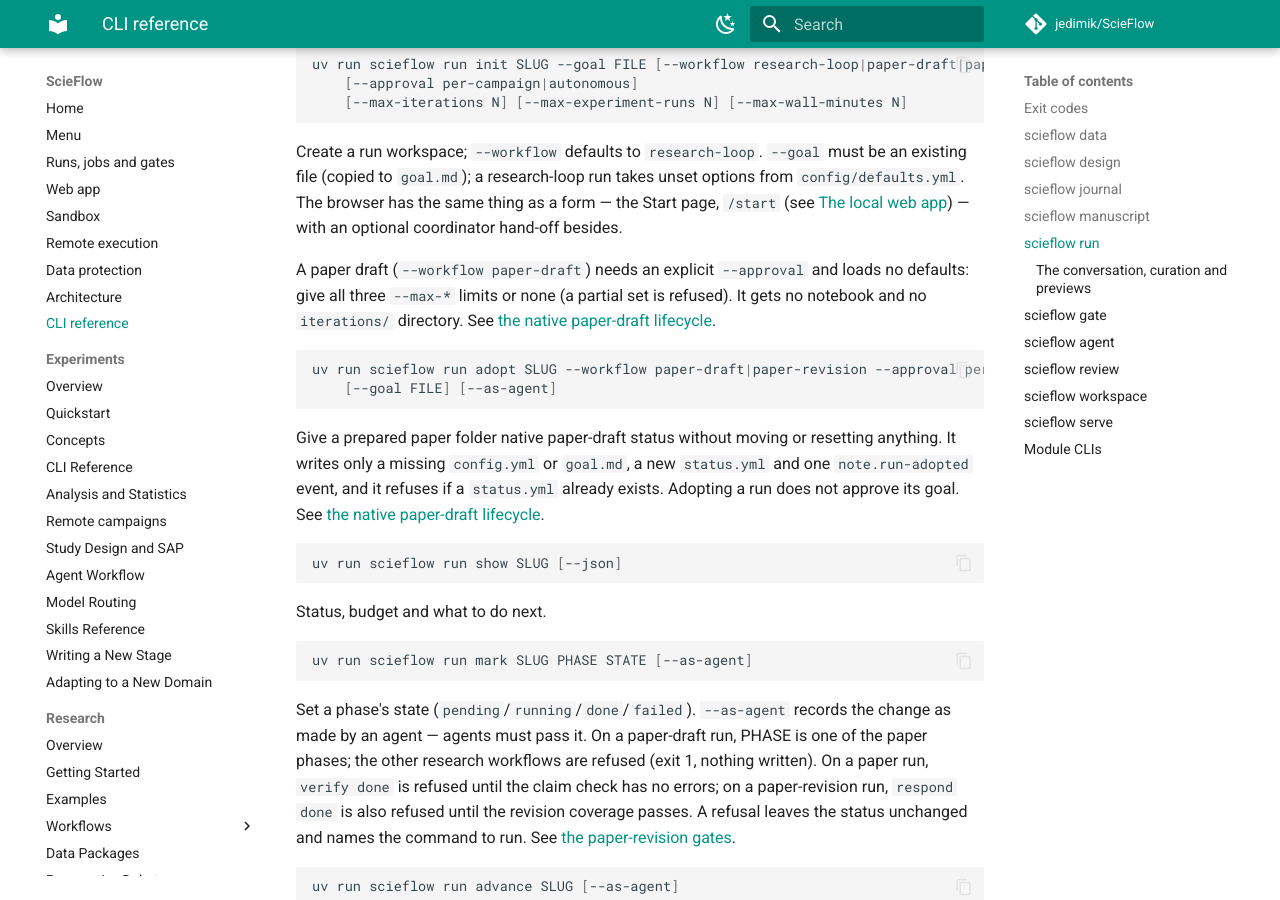
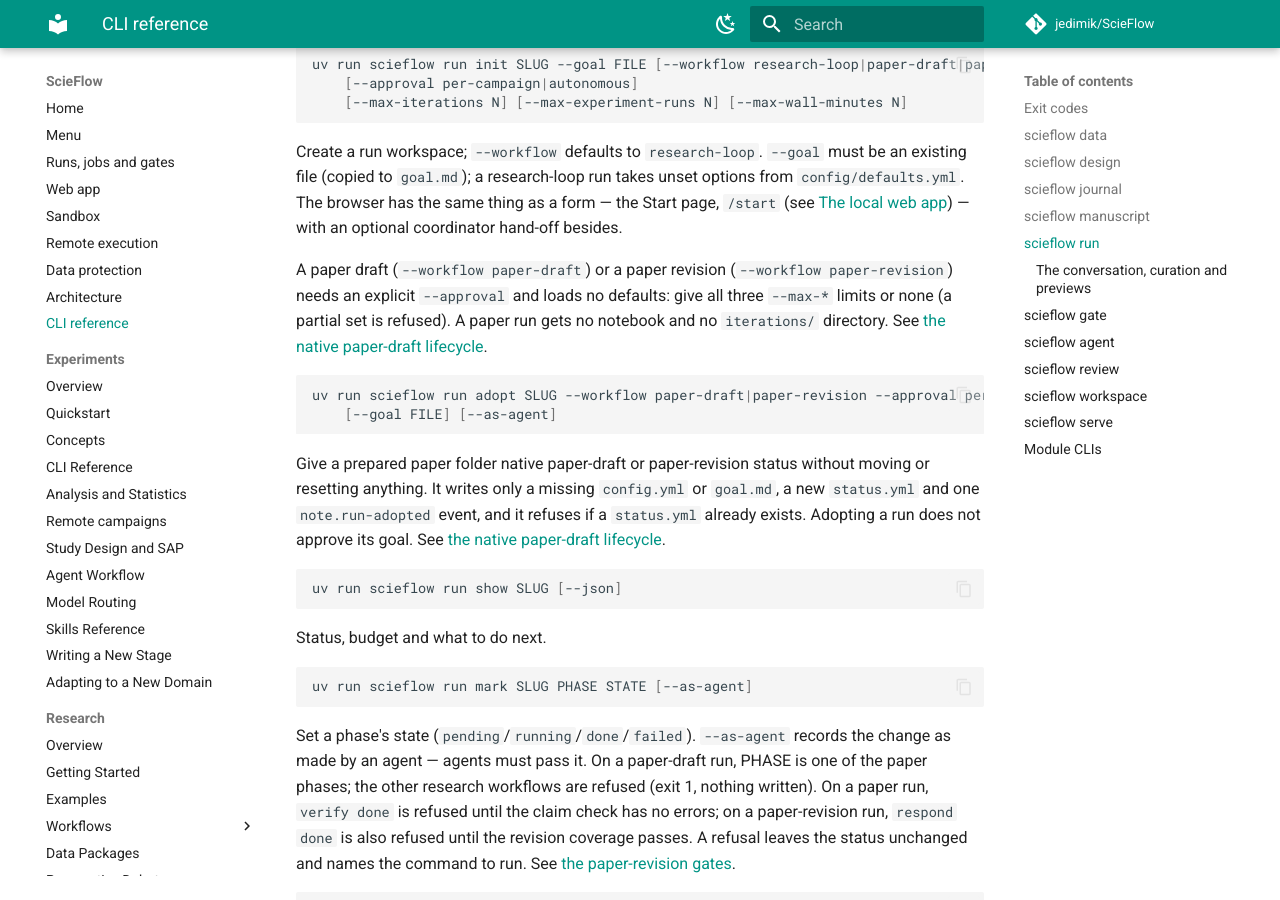
Before and after one commit to jedimik/ScieFlow, an MkDocs documentation site: the page built from docs/cli.md, in a window 1280 px wide and 900 px high, scrolled down 3977 px. Built offline with MkDocs 1.6.1 and Material for MkDocs 9.7.7, drawn with Linux system fonts in a browser that asks for light colours; comment, search, counter and statistics services are not loaded.

Commit message:
docs(paper-revision): gate refusals name only what the code refuses, run init/adopt prose names paper-revision, journal skill never copies another run's experiments or inputs (M-G2 t3 fix)

````diff
--- a/docs/cli.md
+++ b/docs/cli.md
@@ -155,16 +155,16 @@
 the Start page, `/start` (see [The local web app](web.md#pages)) — with an
 optional coordinator hand-off besides.
 
-A paper draft (`--workflow paper-draft`) needs an explicit `--approval` and
-loads no defaults: give all three `--max-*` limits or none (a partial set is
-refused). It gets no notebook and no `iterations/` directory. See [the native
+A paper draft (`--workflow paper-draft`) or a paper revision (`--workflow paper-revision`) needs an
+explicit `--approval` and loads no defaults: give all three `--max-*` limits or none (a partial set is
+refused). A paper run gets no notebook and no `iterations/` directory. See [the native
 paper-draft lifecycle](runs.md#native-paper-draft-lifecycle).
 
 ```bash
 uv run scieflow run adopt SLUG --workflow paper-draft|paper-revision --approval per-campaign|autonomous
     [--goal FILE] [--as-agent]
 ```
-Give a prepared paper folder native paper-draft status without moving or
+Give a prepared paper folder native paper-draft or paper-revision status without moving or
 resetting anything. It writes only a missing `config.yml` or `goal.md`, a new
 `status.yml` and one `note.run-adopted` event, and it refuses if a `status.yml`
 already exists. Adopting a run does not approve its goal. See [the native
````
Also changed, not shown: docs/runs.md (+3 -2 lines), src/scieflow/research/skills/journal-revision/SKILL.md (+1 -1 lines).
